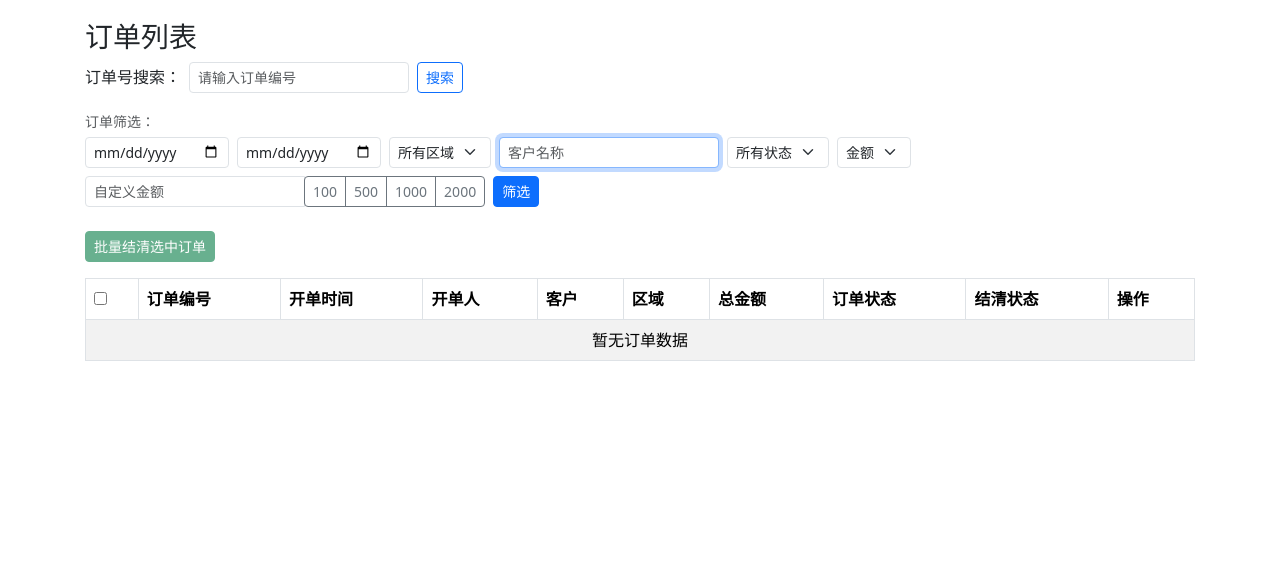
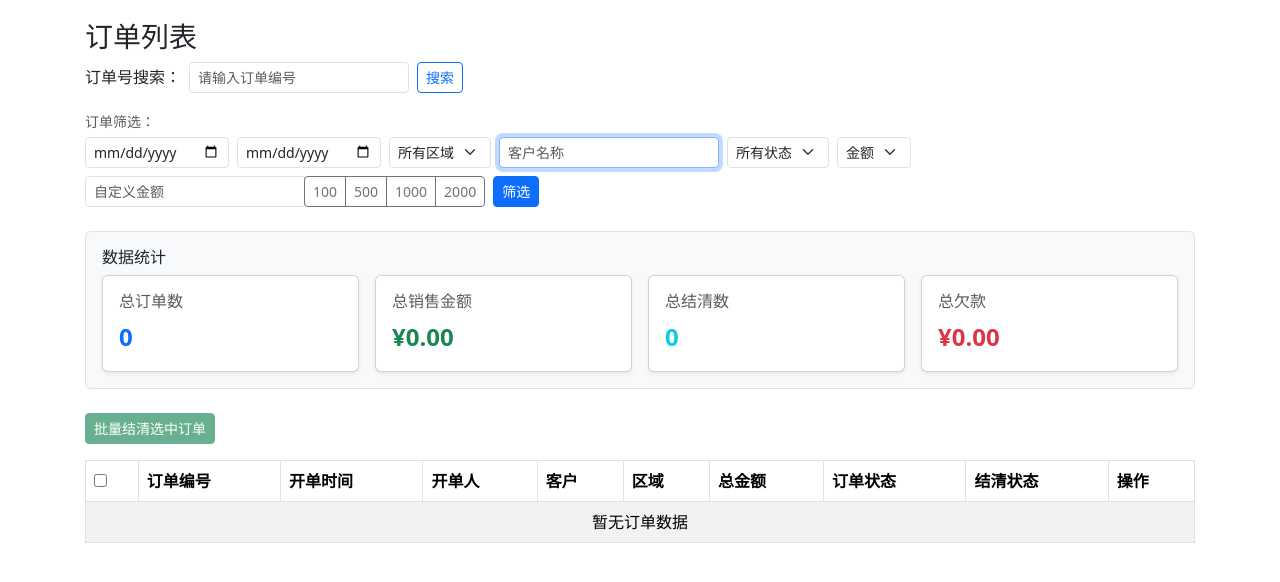
Before and after one commit to tanzhenjie-2025/EasyStock, a Django app: page /bill/orders/ in a window 1280 px wide. Shown: the part 56-638 px from the top of the page. Run offline with Django 5.2, Linux system fonts and the light colour scheme; the visitor is signed in with stand-in values (Sample User, id 1); data comes from the database, SQL or seed files in the repository; data that the repository does not hold is empty.

Commit message:
订单模块-添加数据统计展示框

```diff
--- a/bill/views.py
+++ b/bill/views.py
@@ -246,7 +246,7 @@ def stock_list(request):
 
 @login_required
 def order_list(request):
-    """订单列表页（新增订单号搜索 + 修复金额筛选）"""
+    """订单列表页（新增订单号搜索 + 修复金额筛选 + 新增数据统计）"""
     # 新增：获取订单号搜索参数
     order_no = request.GET.get('order_no', '').strip()
     date_from = request.GET.get('date_from', '')
@@ -310,6 +310,16 @@ def order_list(request):
             # 金额格式错误时，跳过金额筛选（避免报错）
             pass
 
+    # ========== 新增：数据统计计算 ==========
+    # 1. 总订单数
+    total_orders = orders.count()
+    # 2. 总销售金额
+    total_sales = orders.aggregate(total=Sum('total_amount'))['total'] or decimal.Decimal('0.00')
+    # 3. 总结清订单数
+    settled_orders = orders.filter(is_settled=True).count()
+    # 4. 总欠款金额（未结清订单的金额总和）
+    total_debt = orders.filter(is_settled=False).aggregate(total=Sum('total_amount'))['total'] or decimal.Decimal('0.00')
+
     areas = Area.objects.all().order_by('name')
 
     context = {
@@ -324,7 +334,12 @@ def order_list(request):
         'amount_value': amount_value,
         'is_boss': is_boss(request.user),
         # 新增：传递订单号参数到模板（实现搜索框回显）
-        'order_no': order_no
+        'order_no': order_no,
+        # ========== 新增：统计数据传入模板 ==========
+        'total_orders': total_orders,
+        'total_sales': total_sales,
+        'settled_orders': settled_orders,
+        'total_debt': total_debt
     }
     return render(request, 'bill/order_list.html', context)
 
--- a/templates/bill/order_list.html
+++ b/templates/bill/order_list.html
@@ -83,6 +83,46 @@
         </div>
     </div>
 </form>
+
+    <!-- ========== 新增：数据统计展示栏 ========== -->
+<div class="mb-4 p-3 bg-light rounded border">
+    <h6 class="mb-2">数据统计</h6>
+    <div class="row g-3">
+        <div class="col-md-3">
+            <div class="card bg-white shadow-sm">
+                <div class="card-body">
+                    <h6 class="card-title text-muted">总订单数</h6>
+                    <p class="card-text fs-4 fw-bold text-primary">{{ total_orders }}</p>
+                </div>
+            </div>
+        </div>
+        <div class="col-md-3">
+            <div class="card bg-white shadow-sm">
+                <div class="card-body">
+                    <h6 class="card-title text-muted">总销售金额</h6>
+                    <p class="card-text fs-4 fw-bold text-success">¥{{ total_sales|floatformat:2 }}</p>
+                </div>
+            </div>
+        </div>
+        <div class="col-md-3">
+            <div class="card bg-white shadow-sm">
+                <div class="card-body">
+                    <h6 class="card-title text-muted">总结清数</h6>
+                    <p class="card-text fs-4 fw-bold text-info">{{ settled_orders }}</p>
+                </div>
+            </div>
+        </div>
+        <div class="col-md-3">
+            <div class="card bg-white shadow-sm">
+                <div class="card-body">
+                    <h6 class="card-title text-muted">总欠款</h6>
+                    <p class="card-text fs-4 fw-bold text-danger">¥{{ total_debt|floatformat:2 }}</p>
+                </div>
+            </div>
+        </div>
+    </div>
+</div>
+<!-- ========== 统计展示栏结束 ========== -->
 
 <!-- 批量操作按钮 -->
 <div class="mb-3">
```
